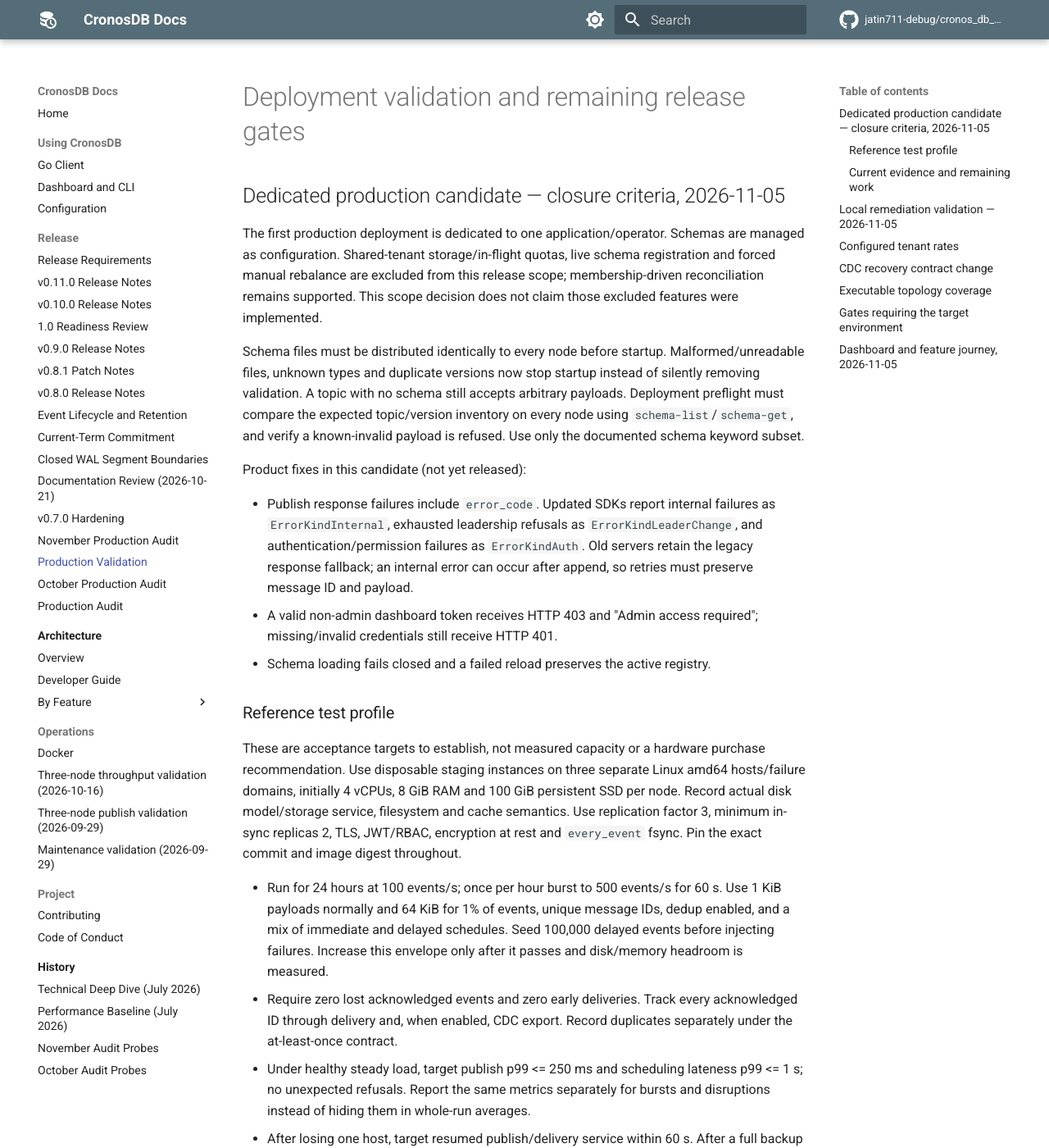
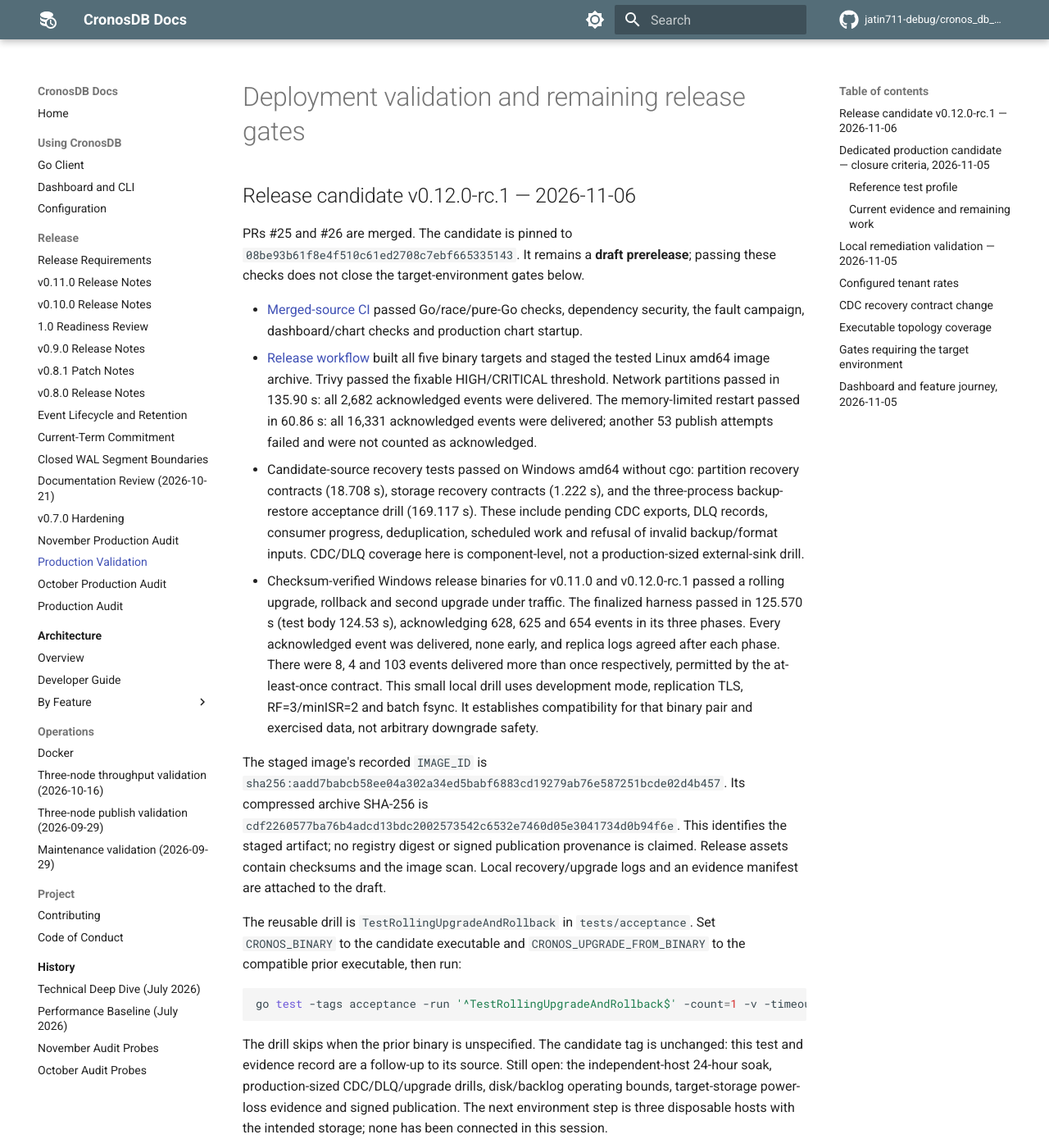
Before and after one commit to jatin711-debug/cronos_db_golang, an MkDocs documentation site: the page built from docs/PRODUCTION_VALIDATION.md, in a window 1280 px wide and 1400 px high. Shown: the whole window at 82% size. Built offline with MkDocs 1.6.1 and Material for MkDocs 9.7.7, drawn with Linux system fonts in a browser that asks for light colours; comment, search, counter and statistics services are not loaded.

Commit message:
test: add rolling upgrade drill and record candidate evidence

````diff
--- a/docs/PRODUCTION_VALIDATION.md
+++ b/docs/PRODUCTION_VALIDATION.md
@@ -1,4 +1,58 @@
 # Deployment validation and remaining release gates
+
+## Release candidate v0.12.0-rc.1 — 2026-11-06
+
+PRs #25 and #26 are merged. The candidate is pinned to
+`08be93b61f8e4f510c61ed2708c7ebf665335143`. It remains a **draft prerelease**;
+passing these checks does not close the target-environment gates below.
+
+- [Merged-source CI](https://github.com/jatin711-debug/cronos_db_golang/actions/runs/42214183750)
+  passed Go/race/pure-Go checks, dependency security, the fault campaign,
+  dashboard/chart checks and production chart startup.
+- [Release workflow](https://github.com/jatin711-debug/cronos_db_golang/actions/runs/42214272737)
+  built all five binary targets and staged the tested Linux amd64 image archive.
+  Trivy passed the fixable HIGH/CRITICAL threshold. Network partitions passed
+  in 135.90 s: all 2,682 acknowledged events were delivered. The memory-limited
+  restart passed in 60.86 s: all 16,331 acknowledged events were delivered;
+  another 53 publish attempts failed and were not counted as acknowledged.
+- Candidate-source recovery tests passed on Windows amd64 without cgo:
+  partition recovery contracts (18.708 s), storage recovery contracts (1.222 s),
+  and the three-process backup-restore acceptance drill (169.117 s). These
+  include pending CDC exports, DLQ records, consumer progress, deduplication,
+  scheduled work and refusal of invalid backup/format inputs. CDC/DLQ coverage
+  here is component-level, not a production-sized external-sink drill.
+- Checksum-verified Windows release binaries for v0.11.0 and v0.12.0-rc.1
+  passed a rolling upgrade, rollback and second upgrade under traffic. The
+  finalized harness passed in 125.570 s (test body 124.53 s), acknowledging
+  628, 625 and 654 events in its three phases. Every acknowledged event was
+  delivered, none early, and replica logs agreed after each phase. There were
+  8, 4 and 103 events delivered more than once respectively, permitted by the
+  at-least-once contract. This small local drill uses development mode,
+  replication TLS, RF=3/minISR=2 and batch fsync. It establishes compatibility
+  for that binary pair and exercised data, not arbitrary downgrade safety.
+
+The staged image's recorded `IMAGE_ID` is
+`sha256:aadd7babcb58ee04a302a34ed5babf6883cd19279ab76e587251bcde02d4b457`.
+Its compressed archive SHA-256 is
+`cdf2260577ba76b4adcd13bdc2002573542c6532e7460d05e3041734d0b94f6e`.
+This identifies the staged artifact; no registry digest or signed publication
+provenance is claimed. Release assets contain checksums and the image scan.
+Local recovery/upgrade logs and an evidence manifest are attached to the draft.
+
+The reusable drill is `TestRollingUpgradeAndRollback` in `tests/acceptance`.
+Set `CRONOS_BINARY` to the candidate executable and
+`CRONOS_UPGRADE_FROM_BINARY` to the compatible prior executable, then run:
+
+```sh
+go test -tags acceptance -run '^TestRollingUpgradeAndRollback$' -count=1 -v -timeout 15m ./tests/acceptance/
+```
+
+The drill skips when the prior binary is unspecified. The candidate tag is
+unchanged: this test and evidence record are a follow-up to its source.
+Still open: the independent-host 24-hour soak, production-sized CDC/DLQ/upgrade
+drills, disk/backlog operating bounds, target-storage power-loss evidence and
+signed publication. The next environment step is three disposable hosts with
+the intended storage; none has been connected in this session.
 
 ## Dedicated production candidate — closure criteria, 2026-11-05
 
````
Also changed, not shown: 2 other files.
